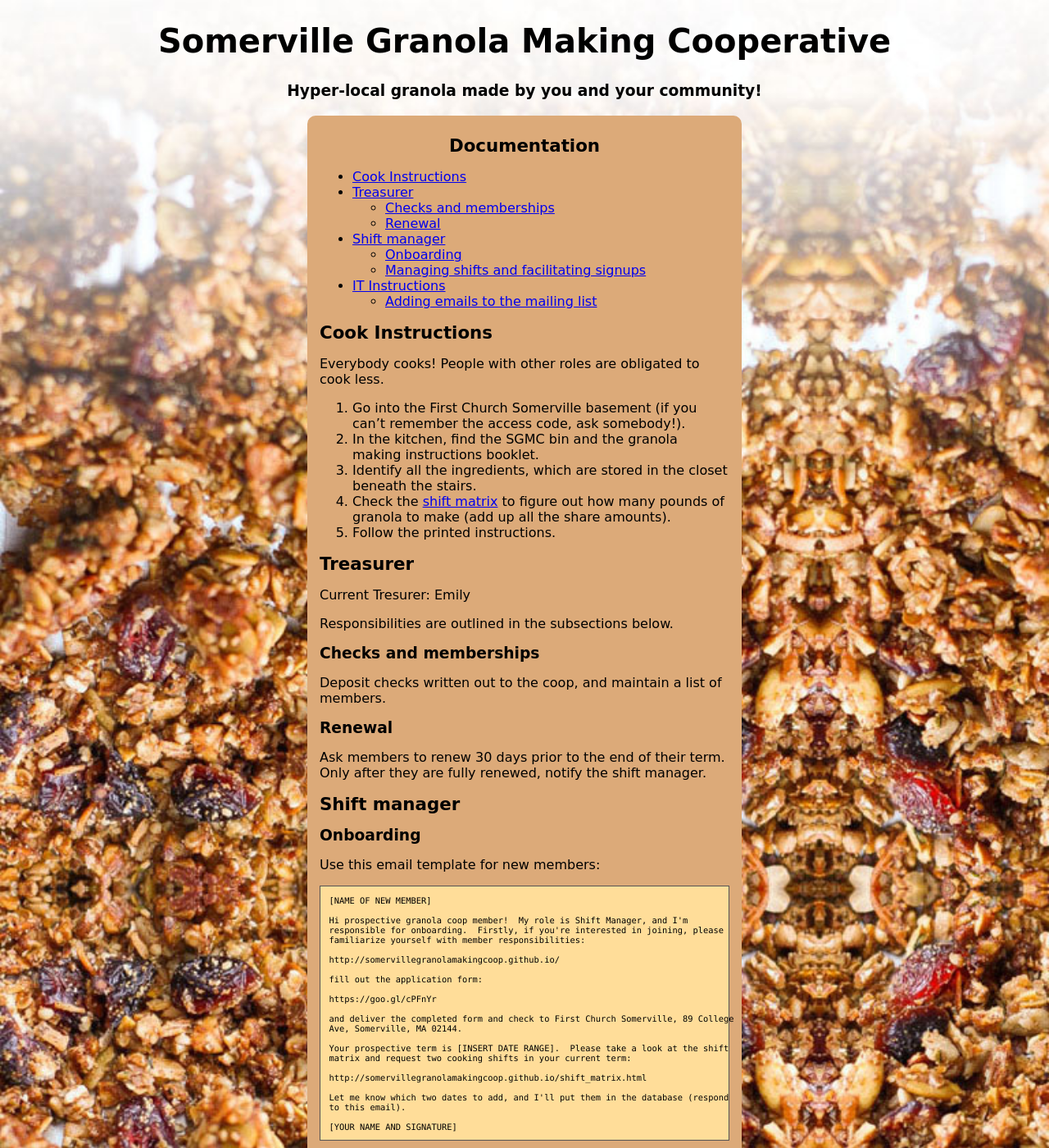
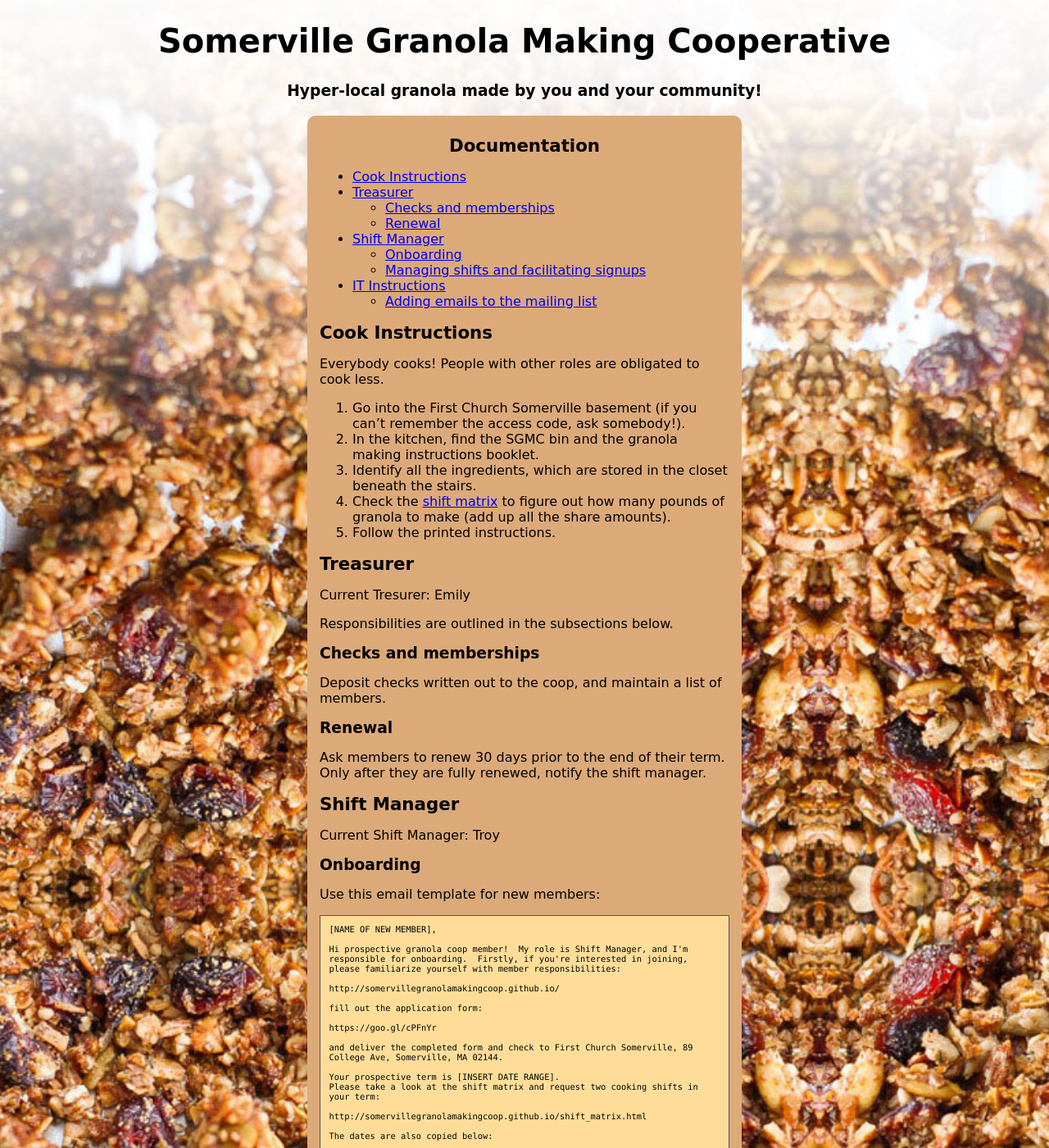
Before and after one commit to somervillegranolamakingcoop/somervillegranolamakingcoop.github.io, a Jekyll site: the page built from docs.md, in a window 1280 px wide and 1400 px high. Shown: the whole window at 82% size. Built offline with Jekyll 4.4.1, drawn with Linux system fonts in a browser that asks for light colours; some of the changed text lies outside the part shown.

Commit message:
update shift manager section with new template

````diff
--- a/docs.md
+++ b/docs.md
@@ -37,8 +37,10 @@
 Ask members to renew 30 days prior to the end of their term.  Only after they
 are fully renewed, notify the shift manager.
 
-Shift manager
+Shift Manager
 =============
+
+Current Shift Manager: Troy
 
 Onboarding
 ----------
@@ -46,11 +48,11 @@
 Use this email template for new members:
 
 ```
-[NAME OF NEW MEMBER]
+[NAME OF NEW MEMBER],
 
 Hi prospective granola coop member!  My role is Shift Manager, and I'm
-responsible for onboarding.  Firstly, if you're interested in joining, please
-familiarize yourself with member responsibilities:
+responsible for onboarding.  Firstly, if you're interested in joining,
+please familiarize yourself with member responsibilities:
 
 http://somervillegranolamakingcoop.github.io/
 
@@ -58,16 +60,21 @@
 
 https://goo.gl/cPFnYr
 
-and deliver the completed form and check to First Church Somerville, 89 College
-Ave, Somerville, MA 02144.
+and deliver the completed form and check to First Church Somerville, 89
+College Ave, Somerville, MA 02144.
 
-Your prospective term is [INSERT DATE RANGE].  Please take a look at the shift
-matrix and request two cooking shifts in your current term:
+Your prospective term is [INSERT DATE RANGE].
+Please take a look at the shift matrix and request two cooking shifts in
+your term:
 
 http://somervillegranolamakingcoop.github.io/shift_matrix.html
 
-Let me know which two dates to add, and I'll put them in the database (respond
-to this email).
+The dates are also copied below:
+
+[PASTE 6 DATES FROM THE MATRIX HERE]
+
+Let me know which two dates you want (respond to this email), and I'll
+put them in the database.
 
 [YOUR NAME AND SIGNATURE]
 ```
````
